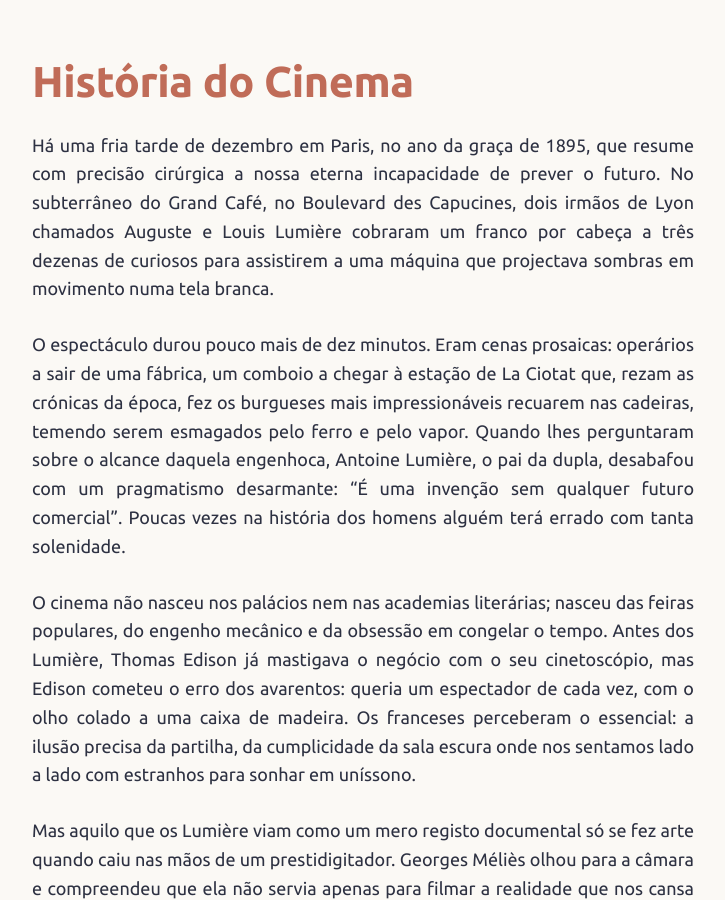
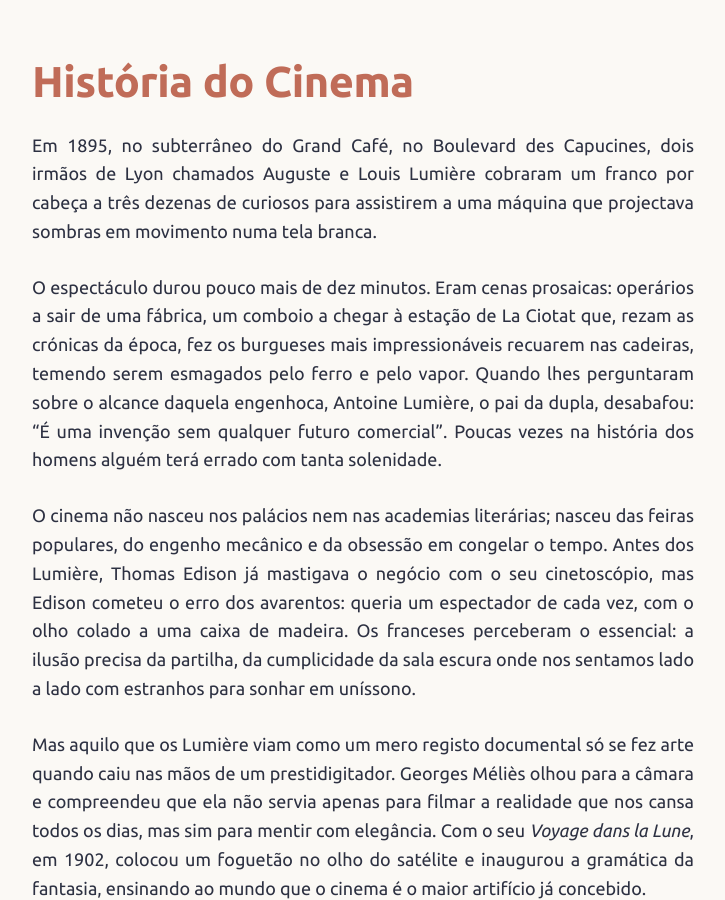
Before and after one commit to joaquim-capitao/aquele-filme, a Jekyll site: the page built from historia.md, in a window 1280 px wide and 900 px high. Shown: the whole window, without its empty margins (277-1002 px from the left). Built offline with Jekyll 4.4.1, drawn with Linux system fonts in a browser that asks for light colours; our own code applies the rules of GitHub Pages for plain Markdown files.

Commit message:
Edit history section for improved readability
Revised the introduction and some sentences for clarity and flow.

```diff
--- a/historia.md
+++ b/historia.md
@@ -1,8 +1,8 @@
 # História do Cinema
 
-Há uma fria tarde de dezembro em Paris, no ano da graça de 1895, que resume com precisão cirúrgica a nossa eterna incapacidade de prever o futuro. No subterrâneo do Grand Café, no Boulevard des Capucines, dois irmãos de Lyon chamados Auguste e Louis Lumière cobraram um franco por cabeça a três dezenas de curiosos para assistirem a uma máquina que projectava sombras em movimento numa tela branca.
+Em 1895, no subterrâneo do Grand Café, no Boulevard des Capucines, dois irmãos de Lyon chamados Auguste e Louis Lumière cobraram um franco por cabeça a três dezenas de curiosos para assistirem a uma máquina que projectava sombras em movimento numa tela branca.
 
-O espectáculo durou pouco mais de dez minutos. Eram cenas prosaicas: operários a sair de uma fábrica, um comboio a chegar à estação de La Ciotat que, rezam as crónicas da época, fez os burgueses mais impressionáveis recuarem nas cadeiras, temendo serem esmagados pelo ferro e pelo vapor. Quando lhes perguntaram sobre o alcance daquela engenhoca, Antoine Lumière, o pai da dupla, desabafou com um pragmatismo desarmante: “É uma invenção sem qualquer futuro comercial”. Poucas vezes na história dos homens alguém terá errado com tanta solenidade.
+O espectáculo durou pouco mais de dez minutos. Eram cenas prosaicas: operários a sair de uma fábrica, um comboio a chegar à estação de La Ciotat que, rezam as crónicas da época, fez os burgueses mais impressionáveis recuarem nas cadeiras, temendo serem esmagados pelo ferro e pelo vapor. Quando lhes perguntaram sobre o alcance daquela engenhoca, Antoine Lumière, o pai da dupla, desabafou: “É uma invenção sem qualquer futuro comercial”. Poucas vezes na história dos homens alguém terá errado com tanta solenidade.
 
 O cinema não nasceu nos palácios nem nas academias literárias; nasceu das feiras populares, do engenho mecânico e da obsessão em congelar o tempo. Antes dos Lumière, Thomas Edison já mastigava o negócio com o seu cinetoscópio, mas Edison cometeu o erro dos avarentos: queria um espectador de cada vez, com o olho colado a uma caixa de madeira. Os franceses perceberam o essencial: a ilusão precisa da partilha, da cumplicidade da sala escura onde nos sentamos lado a lado com estranhos para sonhar em uníssono.
 
@@ -15,4 +15,5 @@ Pelo meio dessa era em que o celulóide ainda aprendia a respirar, houve quem vi
 Quando o som entrou em definitivo no circuito comercial com *The Jazz Singer*, em 1927, muitos puristas choraram o fim da pureza plástica. Erraram também. O som trouxe a fala cortante, o jazz, o compasso do *thriller*. Mais tarde veio a cor, a rebeldia estética da Nouvelle Vague a filmar na rua com câmara ao ombro, e os grandes mestres — de Fellini a Hitchcock, de Kurosawa a Leone — que elevaram a película ao estatuto da pintura ou da literatura.
 
 Hoje, inundados pelo vórtice digital, pelos ecrãs de bolso e pelos algoritmos que nos debitam imagens sem alma, esquecemo-nos com frequência do mistério original. O cinema começou como um mero truque de feira para enganar a retina humana durante dezasseis fracções de segundo. E acabou por se tornar na mais perfeita máquina de fabricar memória que o homem alguma vez inventou.
+
 ---
```
